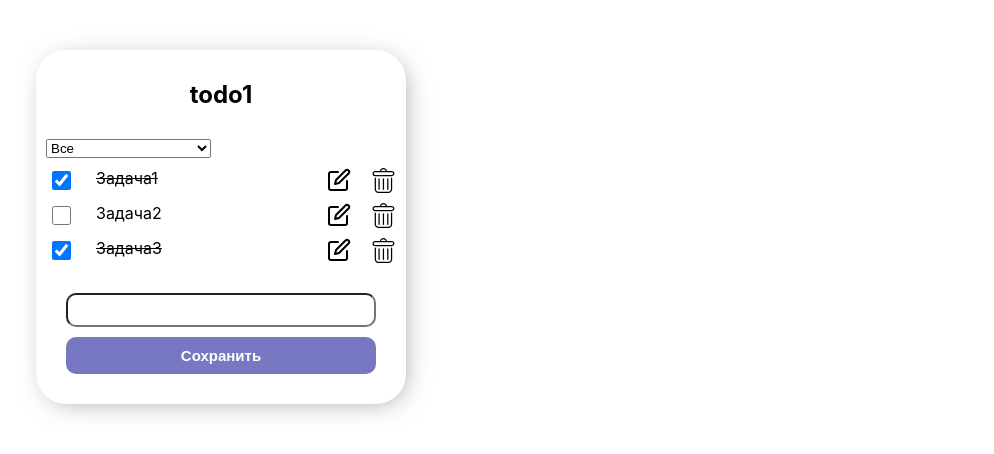
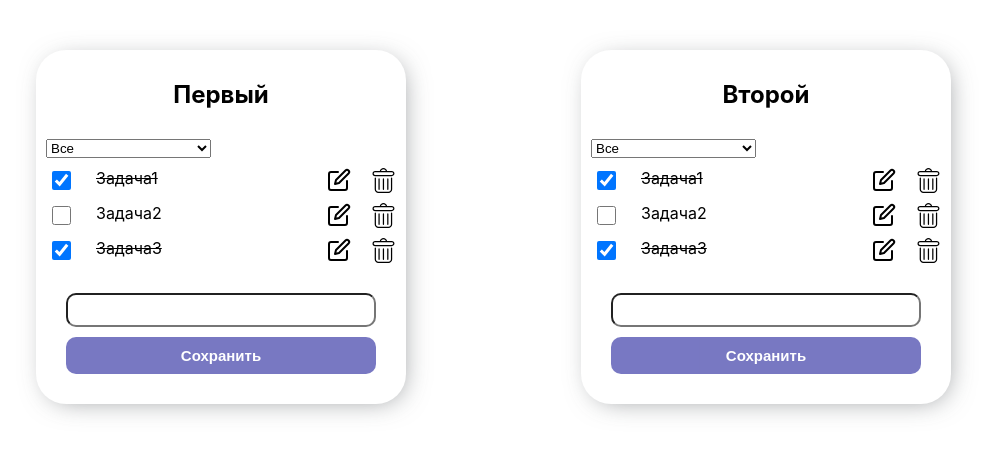
Before and after one commit to Mariyazakharova73/todo-test-lib, a React (Create React App) app: page / in a window 1280 px wide. Shown: the top 454 px of the page, without its empty margins (64-1058 px from the left). Built offline with nearby package versions, Linux system fonts and the light colour scheme; the HTML template or start-up script is replaced by a standard one.

Commit message:
added todolists

```diff
--- a/package.json
+++ b/package.json
@@ -10,11 +10,13 @@
     "@types/node": "^16.18.64",
     "@types/react": "^18.2.38",
     "@types/react-dom": "^18.2.17",
+    "@types/uuid": "^9.0.7",
     "classnames": "^2.3.2",
     "react": "^18.2.0",
     "react-dom": "^18.2.0",
     "react-scripts": "5.0.1",
     "typescript": "^4.9.5",
+    "uuid": "^9.0.1",
     "web-vitals": "^2.1.4"
   },
   "scripts": {
--- a/src/App.tsx
+++ b/src/App.tsx
@@ -2,29 +2,48 @@ import React, { useState } from 'react';
 import './App.css';
 import Todo from './components/Todo/Todo';
 import { FilterData, IListItem } from './types';
+import { v1 } from 'uuid';
 
 const dataForFilter = ['Все', 'Только выполенные', 'Только не выполенные'];
 
 function App() {
-  const [tasks, setTasks] = useState([
-    { text: 'Задача1', completed: true, id: '0' },
-    { text: 'Задача2', completed: false, id: '1' },
-    { text: 'Задача3', completed: true, id: '2' },
+  const todolistId1 = v1();
+  const todolistId2 = v1();
+
+  const [tasksObj, setTasks] = useState({
+    [todolistId1]: [
+      { text: 'Задача1', completed: true, id: v1() },
+      { text: 'Задача2', completed: false, id: v1() },
+      { text: 'Задача3', completed: true, id: v1() },
+    ],
+    [todolistId2]: [
+      { text: 'Задача1', completed: true, id: v1() },
+      { text: 'Задача2', completed: false, id: v1() },
+      { text: 'Задача3', completed: true, id: v1() },
+    ],
+  });
+
+  const [todolists, setTodolists] = useState([
+    { id: todolistId1, title: 'Первый', filter: '0' },
+    { id: todolistId2, title: 'Второй', filter: '0' },
   ]);
-
-  const [filter, setFilter] = useState('0');
 
   const [inputValue, setInputValue] = useState('');
   const [selectedInput, setSelectedInput] = useState<IListItem | null>(null);
 
-  const addTask = (value: string) => {
-    const uniq = 'id' + new Date().getTime();
-    setTasks([...tasks, { id: uniq, text: value, completed: false }]);
+  const addTask = (value: string, todolistId: string) => {
+    const newTask = { id: v1(), text: value, completed: false };
+    const tasks = tasksObj[todolistId];
+    const newTasks = [...tasks, newTask];
+    tasksObj[todolistId] = newTasks;
+    setTasks({ ...tasksObj });
   };
 
-  const deleteTack = (id: string) => {
+  const deleteTack = (id: string, todolistId: string) => {
+    let tasks = tasksObj[todolistId];
     const newTasks = tasks.filter((item) => item.id !== id);
-    setTasks(newTasks);
+    tasksObj[todolistId] = newTasks;
+    setTasks({ ...tasksObj });
   };
 
   const getEditedTask = (data: IListItem) => {
@@ -35,44 +54,31 @@ function App() {
     setInputValue(text);
   };
 
-  const changeFilter = (value: string) => {
-    setFilter(value);
+  const changeFilter = (value: string, todolistId: string) => {
+    const todolist = todolists.find((item) => item.id === todolistId);
+    if (todolist) {
+      todolist.filter = value;
+    }
+    setTodolists([...todolists]);
   };
 
-  let filteredTasks = tasks;
-
-  switch (dataForFilter[Number(filter)]) {
-    case FilterData.ONLY_COMPLETED:
-      filteredTasks = tasks.filter((item) => {
-        return item.completed;
-      });
-      break;
-    case FilterData.ONLY_UNCOMPLETED:
-      filteredTasks = tasks.filter((item) => {
-        return !item.completed;
-      });
-      break;
-    default:
-      filteredTasks = tasks;
-  }
-
   const editTask = (value: string) => {
-    const editedTasks = tasks.map((item) => {
-      if (item.id === selectedInput?.id) {
-        return {
-          ...item,
-          text: value,
-        };
-      } else {
-        return item;
-      }
-    });
-    setTasks(editedTasks);
-    setSelectedInput(null);
+    // const editedTasks = tasks.map((item) => {
+    //   if (item.id === selectedInput?.id) {
+    //     return {
+    //       ...item,
+    //       text: value,
+    //     };
+    //   } else {
+    //     return item;
+    //   }
+    // });
+    // setTasks(editedTasks);
+    // setSelectedInput(null);
   };
 
-  const changeChecked = (id: string, checked: boolean) => {
-    const editedTasks = tasks.map((item) => {
+  const changeChecked = (id: string, checked: boolean, todolistId: string) => {
+    const editedTasks = tasksObj[todolistId].map((item) => {
       if (item.id === id) {
         return {
           ...item,
@@ -82,8 +88,8 @@ function App() {
         return item;
       }
     });
-    console.log(editedTasks);
-    setTasks([...editedTasks]);
+    tasksObj[todolistId] = editedTasks;
+    setTasks({ ...tasksObj });
   };
 
   const handleCancel = () => {
@@ -93,12 +99,32 @@ function App() {
 
   return (
     <div className='App'>
+      {todolists.map((todolist) => {
+        let filteredTasks = tasksObj[todolist.id];
+
+        switch (dataForFilter[Number(todolist.filter)]) {
+          case FilterData.ONLY_COMPLETED:
+            filteredTasks = tasksObj[todolist.id].filter((item) => {
+              return item.completed;
+            });
+            break;
+          case FilterData.ONLY_UNCOMPLETED:
+            filteredTasks = tasksObj[todolist.id].filter((item) => {
+              return !item.completed;
+            });
+            break;
+          default:
+            filteredTasks = tasksObj[todolist.id];
+        }
+
+        return (
           <Todo
+            todolistId={todolist.id}
             changeFilter={changeFilter}
             deleteTack={deleteTack}
-        title='todo1'
+            title={todolist.title}
             dataForFilter={dataForFilter}
-        tasks={tasks}
+            tasks={tasksObj[todolist.id]}
             filteredTasks={filteredTasks}
             setInput={setInput}
             getEditedTask={getEditedTask}
@@ -109,6 +135,8 @@ function App() {
             editTask={editTask}
             handleCancel={handleCancel}
           />
+        );
+      })}
     </div>
   );
 }
--- a/src/components/Filter/Filter.tsx
+++ b/src/components/Filter/Filter.tsx
@@ -3,12 +3,13 @@ import s from './Filter.module.css';
 
 interface FilterProps {
   dataForFilter: string[];
-  changeFilter: (value: string) => void;
+  changeFilter: (value: string, todolistId: string) => void;
+  todolistId: string;
 }
 
-const Filter: FC<FilterProps> = ({ dataForFilter, changeFilter }) => {
+const Filter: FC<FilterProps> = ({ dataForFilter, changeFilter, todolistId }) => {
   const handleChange = (e: ChangeEvent<HTMLSelectElement>) => {
-    changeFilter(e.target.value);
+    changeFilter(e.target.value, todolistId);
   };
 
   return (
--- a/src/components/Form/Form.tsx
+++ b/src/components/Form/Form.tsx
@@ -1,14 +1,15 @@
-import React, { ChangeEvent, FC, FormEvent } from 'react';
+import React, { ChangeEvent, FC } from 'react';
 import { IListItem } from '../../types';
 import s from './Form.module.css';
 
 interface FormProps {
-  addTask: (value: string) => void;
+  addTask: (value: string, todolistId: string) => void;
   inputValue: string;
   setInput: (text: string) => void;
   selectedInput: IListItem | null;
   editTask: (value: string) => void;
   handleCancel: () => void;
+  todolistId: string
 }
 
 const Form: FC<FormProps> = ({
@@ -18,16 +19,16 @@ const Form: FC<FormProps> = ({
   selectedInput,
   editTask,
   handleCancel,
+  todolistId
 }) => {
   const changeInput = (e: ChangeEvent<HTMLInputElement>) => {
     setInput(e.target.value);
   };
 
-  const onSubmit = (e: FormEvent) => {
-    e.preventDefault();
+  const onSubmit = () => {
     if (!selectedInput) {
       console.log(selectedInput);
-      addTask(inputValue);
+      addTask(inputValue, todolistId);
     } else {
       editTask(inputValue);
     }
@@ -35,9 +36,20 @@ const Form: FC<FormProps> = ({
     setInput('');
   };
 
+  const onClickEnter = (e: KeyboardEvent) => {
+    if (e.key === 'Enter') {
+      onSubmit();
+    }
+  };
+
   return (
     <form className={s.form}>
-      <input className={s.input} value={inputValue} onChange={changeInput} />
+      <input
+        className={s.input}
+        value={inputValue}
+        onChange={changeInput}
+        onKeyPress={() => onClickEnter}
+      />
       <button className={s.button} onClick={onSubmit} disabled={inputValue === ''}>
         Сохранить
       </button>
--- a/src/components/List/List.tsx
+++ b/src/components/List/List.tsx
@@ -5,10 +5,11 @@ import { IListItem } from './../../types';
 
 interface ListProps {
   filteredTasks: IListItem[];
-  deleteTack: (id: string) => void;
+  deleteTack: (id: string, todolistId: string) => void;
   getEditedTask: (data: IListItem) => void;
   setInput: (text: string) => void;
-  changeChecked: any;
+  changeChecked: (id: string, checked: boolean, todolistId: string) => void;
+  todolistId: string;
 }
 
 const List: FC<ListProps> = ({
@@ -17,6 +18,7 @@ const List: FC<ListProps> = ({
   getEditedTask,
   setInput,
   changeChecked,
+  todolistId
 }) => {
   return (
     <ul className={s.list}>
@@ -29,6 +31,7 @@ const List: FC<ListProps> = ({
             key={item.id}
             getEditedTask={getEditedTask}
             deleteTack={deleteTack}
+            todolistId={todolistId}
           />
         );
       })}
--- a/src/components/ListItem/ListItem.tsx
+++ b/src/components/ListItem/ListItem.tsx
@@ -5,10 +5,11 @@ import cn from 'classnames';
 
 interface ListItemProps {
   listItem: IListItem;
-  deleteTack: (id: string) => void;
+  deleteTack: (id: string, todolistId: string) => void;
   getEditedTask: (data: IListItem) => void;
   setInput: (text: string) => void;
-  changeChecked: any;
+  changeChecked: (id: string, checked: boolean, todolistId: string) => void;
+  todolistId: string;
 }
 
 const ListItem: FC<ListItemProps> = ({
@@ -17,13 +18,13 @@ const ListItem: FC<ListItemProps> = ({
   getEditedTask,
   setInput,
   changeChecked,
+  todolistId,
 }) => {
-  const { text, completed, id } = listItem;
+  const { text, completed, id: taskId } = listItem;
   const [checked, setChecked] = useState(completed);
 
   const changeInput = () => {
-    changeChecked(id, checked);
-    console.log(id, checked);
+    changeChecked(taskId, checked, todolistId);
     setChecked((prev) => !prev);
   };
 
@@ -32,12 +33,16 @@ const ListItem: FC<ListItemProps> = ({
     setInput(text);
   };
 
+  const onRemoveHandler = () => {
+    deleteTack(taskId, todolistId);
+  };
+
   return (
     <li className={s.listItem}>
       <input type='checkbox' checked={checked} onChange={changeInput} />
       <p className={cn(s.listItemText, { [s.completed]: checked })}>{text}</p>
       <button className={cn(s.button, s.editButton)} onClick={editTask} />
-      <button className={cn(s.button, s.deleteButton)} onClick={() => deleteTack(id)} />
+      <button className={cn(s.button, s.deleteButton)} onClick={onRemoveHandler} />
     </li>
   );
 };
--- a/src/components/Todo/Todo.tsx
+++ b/src/components/Todo/Todo.tsx
@@ -7,26 +7,26 @@ import s from './Todo.module.css';
 
 export interface TodoProps {
   title: string;
-  deleteTack: (id: string) => void;
+  deleteTack: (id: string, todolistId: string) => void;
+  addTask: (value: string, todolistId: string) => void;
   dataForFilter: string[];
   tasks: IListItem[];
   filteredTasks: IListItem[];
   getEditedTask: (data: IListItem) => void;
   setInput: (text: string) => void;
-  changeChecked: any;
-  addTask: (value: string) => void;
-  changeFilter: (value: string) => void;
+  changeChecked: (id: string, checked: boolean, todolistId: string) => void;
+  changeFilter: (value: string, todolistId: string) => void;
   inputValue: string;
   selectedInput: IListItem | null;
   editTask: (value: string) => void;
   handleCancel: () => void;
+  todolistId: string;
 }
 
 const Todo: FC<TodoProps> = ({
   title,
   deleteTack,
   dataForFilter,
-  tasks,
   filteredTasks,
   setInput,
   getEditedTask,
@@ -37,19 +37,22 @@ const Todo: FC<TodoProps> = ({
   handleCancel,
   editTask,
   changeFilter,
+  todolistId,
 }) => {
   return (
     <div className={s.todo}>
       <h2 className={s.todoTitle}>{title}</h2>
-      <Filter dataForFilter={dataForFilter} changeFilter={changeFilter} />
+      <Filter dataForFilter={dataForFilter} changeFilter={changeFilter} todolistId={todolistId} />
       <List
         filteredTasks={filteredTasks}
         setInput={setInput}
         deleteTack={deleteTack}
         getEditedTask={getEditedTask}
         changeChecked={changeChecked}
+        todolistId={todolistId}
       />
       <Form
+        todolistId={todolistId}
         addTask={addTask}
         setInput={setInput}
         inputValue={inputValue}
```
Also changed, not shown: 1 other file (tests, documents, lock files or other folders). Lines whose indentation alone changed are shown as unchanged.
